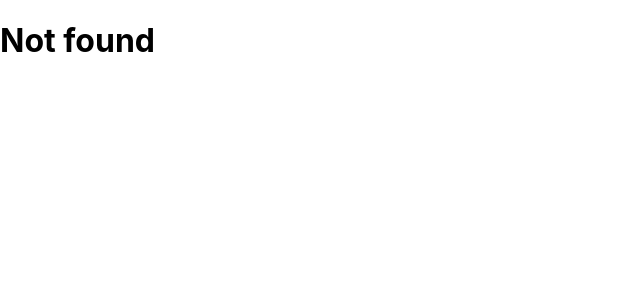
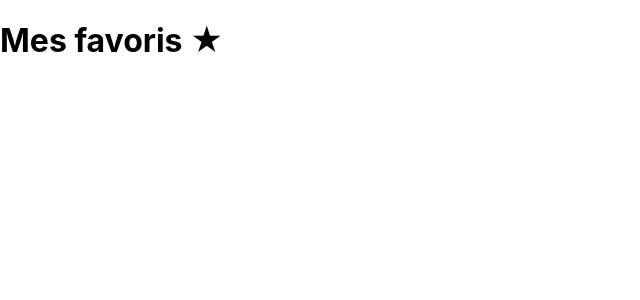
Before and after one commit to Lucasdeleplace/intelliCook, a React (Create React App) app: page /favoris in a window 1280 px wide. Shown: the top 300 px of the page, without its empty margins (0-640 px from the left). Built offline with nearby package versions, Linux system fonts and the light colour scheme; a web font is replaced by a local one.

Commit message:
add: favorites pages

```diff
--- a/src/App.js
+++ b/src/App.js
@@ -2,6 +2,7 @@ import './App.css';
 import React from 'react';
 import { BrowserRouter as Router, Route, Routes } from 'react-router-dom';
 import Acceuil from './pages/Acceuil';
+import Favoris from './pages/Favoris';
 
 function App() {
   return (
@@ -9,6 +10,7 @@ function App() {
       <Routes>
         <Route path="/" element={<Acceuil />} />
         <Route path="*" element={<h1>Not found</h1>} />
+        <Route path='/favoris' element={<Favoris />} />
       </Routes>
     </Router>
   );
--- /dev/null
+++ b/src/components/FavorisComp.js
@@ -0,0 +1,12 @@
+import React from "react";
+import { Link } from "react-router-dom";
+
+const FavorisComp = () => {
+    return (
+        <div>
+            <Link to="/favoris">Mes favoris ★</Link>
+        </div>
+    )
+}
+
+export default FavorisComp;
--- a/src/pages/Acceuil.js
+++ b/src/pages/Acceuil.js
@@ -1,11 +1,12 @@
 import React from "react";
 import Header from "../components/Header";
+import FavorisComp from "../components/FavorisComp";
 
 const Acceuil = () => {
     return (
         <div>
             <Header />
-
+            <FavorisComp />
         </div>
     )
 }
--- /dev/null
+++ b/src/pages/Favoris.js
@@ -0,0 +1,11 @@
+import React from "react";
+
+const Favoris = () => {
+    return (
+        <div>
+            <h1>Mes favoris ★</h1>
+        </div>
+    )
+}
+
+export default Favoris;
```
